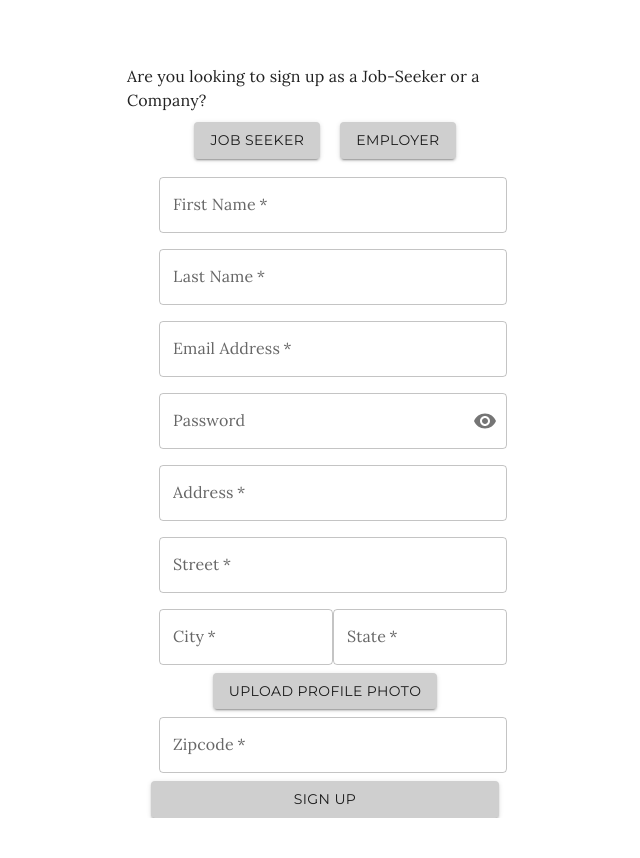
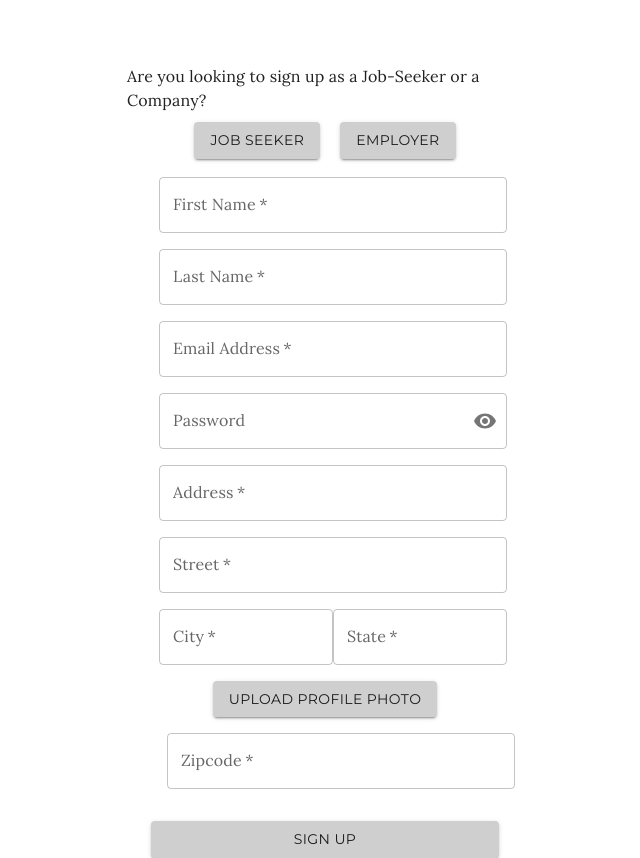
Before and after one commit to Lake-Natron/Pursuit, a Next.js app: page /signup in a window 1280 px wide. Both pictures are taken after a click on the button "JOB SEEKER". Shown: the whole page, without its empty margins (315-955 px from the left). Before the commit the page ends 818 px from the top, so only its background shows below. Built offline with nearby package versions, Linux system fonts and the light colour scheme.

Commit message:
Fixed margin issues caused by upload button in bottom half of signup form

```diff
--- a/pages/signup.jsx
+++ b/pages/signup.jsx
@@ -317,7 +317,7 @@ const Signup = () => {
           />
         </Box>
 
-        <Box sx={{ display:'flex', flexDirection: 'row', justifyContent: 'center' }}>
+        <Box sx={{ display:'flex', flexDirection: 'row', justifyContent: 'center', marginTop: 2 }}>
           <Button
             variant="contained"
             component="label"
@@ -331,7 +331,7 @@ const Signup = () => {
           </Button>
         </Box>
 
-        <FormControl sx={{ m: 1, width: '100%' }}>
+        <FormControl sx={{ m: 2, width: '100%' }}>
           <TextField
             variant="outlined"
             required
@@ -348,15 +348,17 @@ const Signup = () => {
           />
         </FormControl>
 
+        <Box sx={{ display:'flex', flexDirection: 'row', justifyContent: 'center', marginTop: 2 }}>
           <Button
             type="submit"
+            variant="contained"
             fullWidth
-          variant="contained"
             color="primary"
             onClick={onSubmitForm}
           >
                Sign Up
           </Button>
+        </Box>
 
       </Container>
       }
```
Lines whose indentation alone changed are shown as unchanged.
